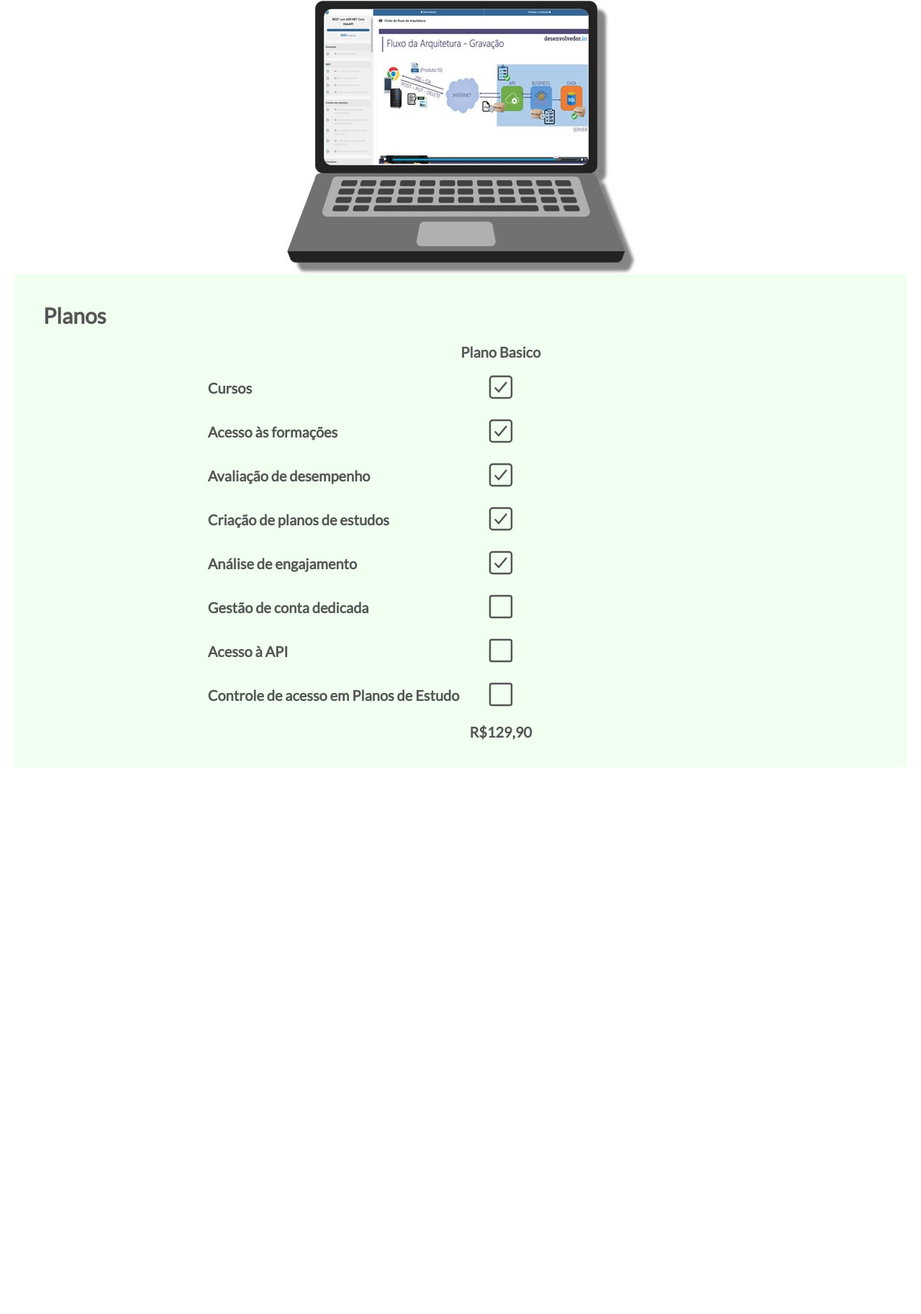
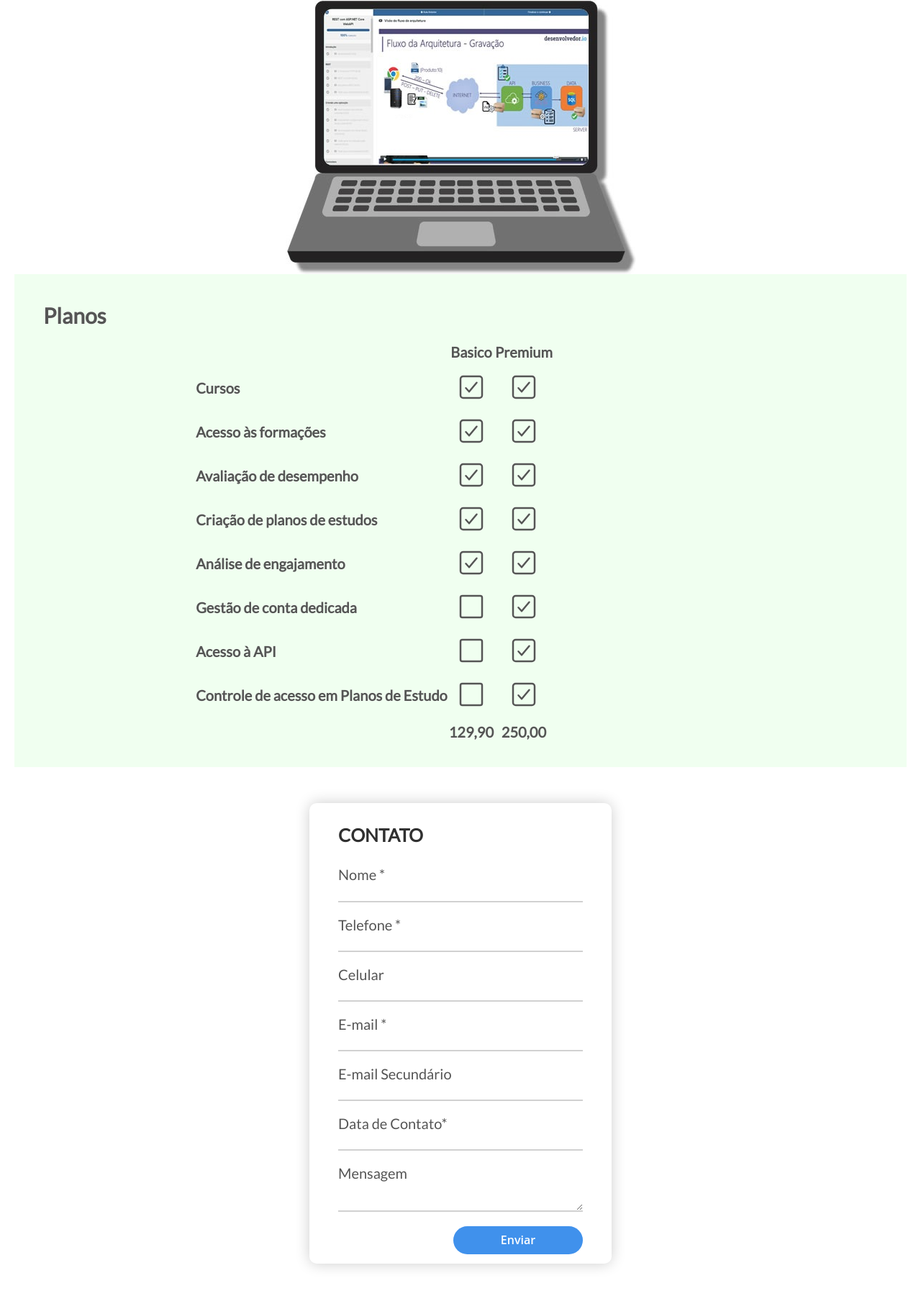
Before and after one commit to MobCursos/mobcursos, a PHP site: page /empresa.html in a window 1280 px wide. Shown: the part 503-2329 px from the top of the page at 72% size. Before the commit the page ends 1569 px from the top, so only its background shows below. Run offline with PHP 8.4, Linux system fonts and the light colour scheme; style sheets or scripts are compiled from the project's sources; some libraries are stand-ins or nearby versions.

Commit message:
aula sexta

```diff
--- a/empresa.html
+++ b/empresa.html
@@ -26,7 +26,9 @@
 
         <!-- JQuery -->
         <script type="text/javascript" src="https://ajax.googleapis.com/ajax/libs/jquery/3.5.1/jquery.min.js"></script>
-
+        <link rel="stylesheet" href="http://code.jquery.com/ui/1.9.0/themes/base/jquery-ui.css" />
+        <script src="http://code.jquery.com/jquery-1.8.2.js"></script>
+        <script src="http://code.jquery.com/ui/1.9.0/jquery-ui.js"></script>
         <!-- Retrocompatibilidade com navegadores antigos -->
         <!-- Para os navegadores antigos entender/suportarem Media Query https://www.jsdelivr.com/package/npm/respond.js?path=cross-domain -->
         <!-- <script src="https://cdn.jsdelivr.net/npm/respond.js@1.4.2/cross-domain/respond.proxy.min.js"></script> -->
@@ -90,18 +92,48 @@
                 <h2>Planos</h2>
                 <div class="tabela-curso">
                     <table>
-                        <tr><th></th><th>Plano Basico</th></tr>
-                        <tr><td>Cursos</td><td class=><ion-icon name="checkbox-outline"></ion-icon></ion-icon></td></tr>
-                        <tr><td>Acesso às formações</td><td ><ion-icon name="checkbox-outline"></ion-icon></ion-icon></td></tr>
-                        <tr><td>Avaliação de desempenho</td><td><ion-icon name="checkbox-outline"></ion-icon></td></tr>
-                        <tr><td>Criação de planos de estudos</td><td><ion-icon name="checkbox-outline"></ion-icon></td></tr>
-                        <tr><td>Análise de engajamento</td><td><ion-icon name="checkbox-outline"></ion-icon></td></tr>
-                        <tr><td>Gestão de conta dedicada</td><td><ion-icon name="square-outline"></ion-icon></td></tr>
-                        <tr><td>Acesso à API</td><td><ion-icon name="square-outline"></ion-icon></ion-icon></td></tr>
-                        <tr><td>Controle de acesso em Planos de Estudo</td><td><ion-icon name="square-outline"></ion-icon></td></tr>
-                        <tr><td></td><td>R$129,90</td></tr>
+                        <tr><th></th><th>Basico</th><th>Premium</th></tr>
+                        <tr><td>Cursos</td><td class=><ion-icon name="checkbox-outline"></ion-icon></ion-icon></td><td class=><ion-icon name="checkbox-outline"></ion-icon></ion-icon></td></tr>
+                        <tr><td>Acesso às formações</td><td ><ion-icon name="checkbox-outline"></ion-icon></ion-icon></td><td class=><ion-icon name="checkbox-outline"></ion-icon></ion-icon></td></tr>
+                        <tr><td>Avaliação de desempenho</td><td><ion-icon name="checkbox-outline"></ion-icon></td><td class=><ion-icon name="checkbox-outline"></ion-icon></ion-icon></td></tr>
+                        <tr><td>Criação de planos de estudos</td><td><ion-icon name="checkbox-outline"></ion-icon></td><td class=><ion-icon name="checkbox-outline"></ion-icon></ion-icon></td></tr>
+                        <tr><td>Análise de engajamento</td><td><ion-icon name="checkbox-outline"></ion-icon></td><td class=><ion-icon name="checkbox-outline"></ion-icon></ion-icon></td></tr>
+                        <tr><td>Gestão de conta dedicada</td><td><ion-icon name="square-outline"></ion-icon></td><td class=><ion-icon name="checkbox-outline"></ion-icon></ion-icon></td></tr>
+                        <tr><td>Acesso à API</td><td><ion-icon name="square-outline"></ion-icon></ion-icon></td><td class=><ion-icon name="checkbox-outline"></ion-icon></ion-icon></td></tr>
+                        <tr><td>Controle de acesso em Planos de Estudo</td><td><ion-icon name="square-outline"></ion-icon></td><td class=><ion-icon name="checkbox-outline"></ion-icon></ion-icon></td></tr>
+                        <tr><td></td><td>129,90</td><td>250,00</td></tr>
                     </table>
                 </div>
+            </section>
+            <section class="form_wrap">
+                <form action="" class="form_contact">
+                    <h5>CONTATO</h5>
+                    <div class="user_info">
+                        <label for="nome">Nome *</label>
+                        <input type="text" id="nome">
+
+                        <label for="fone">Telefone *</label>
+                        <input type="text" id="fone">
+
+                        <label for="celular">Celular</label>
+                        <input type="text" id="celular">
+
+                        <label for="email">E-mail *</label>
+                        <input type="text" id="email">
+
+                        <label for="email2">E-mail Secundário</label>
+                        <input type="text" id="email2">
+
+                        <label for="dataContato">Data de Contato*</label>
+                        <input type="text" id="dataContato">
+
+                        <label for="mensagem">Mensagem </label>
+                        <textarea id="mensagem"></textarea>
+
+                        <input type="button" value="Enviar" id="enviar">
+                    </div>
+                </form>
+
             </section>
         </div>
 
--- a/resources/css/style.css
+++ b/resources/css/style.css
@@ -275,6 +275,9 @@ header p {
     margin-bottom: 20px;
 }
 
+.tabela-curso table td:nth-child(3){
+    text-align: center;
+}
 .tabela-curso table td:nth-child(2){
     text-align: center;
 }
@@ -300,3 +303,161 @@ header p {
 #planos h3 {
     color: #0a7ee5
 }
+
+
+  *{
+      margin: 0;
+      padding: 0;
+      box-sizing:border-box;
+  }
+
+  :focus{
+      outline: none;
+  }
+
+  /* FORMULARIO =================================== */
+
+  .form_wrap{
+      width: 420px;
+      height: 640px;
+      margin: 50px auto;
+      display: flex;
+
+      background: #fff;
+      border-radius: 10px;
+      overflow: hidden;
+      box-shadow: 0px 0px 20px rgba(0, 0, 0, 0.2);
+  }
+
+  .contato_info::before{
+      content: '';
+      width: 100%;
+      height: 100%;
+
+      position: absolute;
+      top: 0;
+      left: 0;
+
+      background: #4091EC;
+      opacity: 0.9;
+  }
+
+  .contato_info{
+      width: 38%;
+      position: relative;
+
+      display: flex;
+      flex-direction: column;
+      align-items: center;
+      justify-content: center;
+
+      background-image: url('../fondo.jpg');
+      background-size: cover;
+      background-position: center center;
+
+  }
+
+  .info_title,
+  .info_items{
+      position: relative;
+      z-index: 2;
+      color: #fff;
+  }
+
+  .info_title{
+      margin-bottom: 60px;
+  }
+
+  .info_title span{
+      font-size: 100px;
+      display: block;
+      text-align: center;
+      margin-bottom: 15px;
+  }
+
+  .info_title h2{
+      font-size: 35px;
+      text-align: center;
+  }
+
+  .info_items p{
+      display: flex;
+      align-items: center;
+
+      font-size: 16px;
+      font-weight: 600;
+      margin-bottom: 10px;
+  }
+
+  .info_items p:nth-child(1) span{
+      font-size: 30px;
+      margin-right: 10px;
+  }
+
+  .info_items p:nth-child(2) span{
+      font-size: 50px;
+      margin-right: 15px;
+      margin-left: 4px;
+  }
+
+  form.form_contact{
+      width: 100%;
+      padding: 30px 40px;
+  }
+
+  form.form_contact h5{
+      font-size: 25px;
+      font-weight: 600;
+      color: #303030;
+      margin-bottom: 30px;
+  }
+
+  form.form_contact .user_info{
+      display: flex;
+      flex-direction: column;
+  }
+
+  form.form_contact label{
+      font-weight: 400;
+  }
+
+  form.form_contact input,
+  form.form_contact textarea{
+      width: 100%;
+      padding: 3px 0px 5px;
+      margin-bottom: 20px;
+
+      border: none;
+      border-bottom: 2px solid #D1D1D1;
+
+      font-family: 'Open sans';
+      color: #5A5A5A;
+      font-size: 14px;
+      font-weight: 400;
+  }
+
+  form.form_contact textarea{
+      max-width: 100%;
+      min-width: 100%;
+      max-height: 90px;
+  }
+
+  form.form_contact input[type="button"]{
+      width: 180px;
+      background: #4091EC;
+      padding: 10px;
+      border: none;
+      border-radius: 25px;
+
+      align-self: flex-end;
+
+      color: #fff;
+      font-family: 'Open sans';
+      font-size: 16px;
+      font-weight: 600;
+      cursor: pointer;
+  }
+
+  form.form_contact input[type="button"]:hover{
+      background: #3371B6;
+  }
--- a/resources/js/script.js
+++ b/resources/js/script.js
@@ -79,3 +79,7 @@ $(document).ready(function(){
   // })
 
 });
+
+$(function() {
+  $( "#dataContato" ).datepicker();
+});
```
